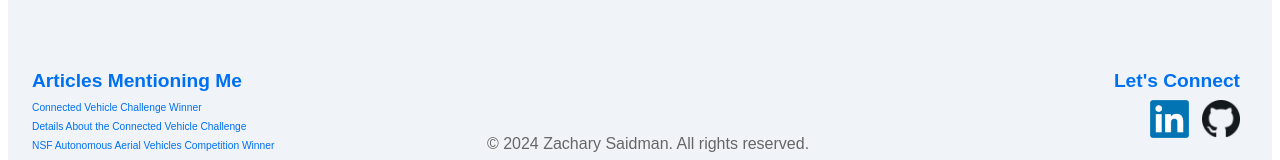
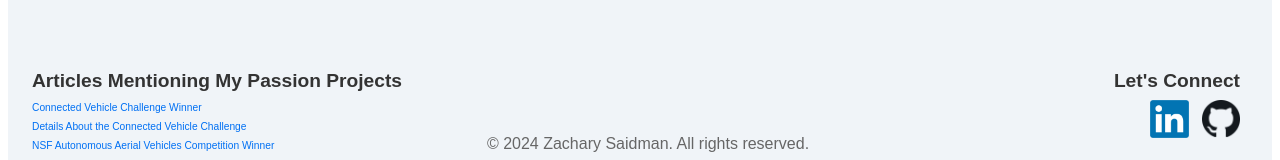
Before and after one commit to ZackSaidman/meet-zack, a Next.js app: page / in a window 1280 px wide. Shown: the part 631-791 px from the top of the page. Built offline with nearby package versions, Linux system fonts and the light colour scheme; grey boxes are pictures that could not be loaded.

Commit message:
Reformat Main Page

```diff
--- a/app/page.tsx
+++ b/app/page.tsx
@@ -108,7 +108,7 @@ const Home: React.FC = () => {
       </main>
       <footer style={{ fontSize: '0.8vw', color: '#666', position: 'absolute', bottom: 0, width: '100%', display: 'flex', justifyContent: 'space-between', padding: '2vh', backgroundColor: '#f0f4f8', boxSizing: 'border-box' }}>
         <section style={{ textAlign: 'left' }}>
-          <h2 style={{ fontSize: '1.5vw', color: '#0070f3', marginBottom: '1vh' }}>Articles Mentioning Me</h2>
+          <h2 style={{ fontSize: '1.5vw', color: '#333', marginBottom: '1vh' }}>Articles Mentioning My Passion Projects</h2>
           <ul style={{ listStyleType: 'none', padding: '0', color: '#333' }}>
             {articles.map((article) => (
               <li key={article.title} style={{ marginBottom: '1vh' }}>
@@ -120,7 +120,7 @@ const Home: React.FC = () => {
           </ul>
         </section>
         <section style={{ textAlign: 'right' }}>
-          <h2 style={{ fontSize: '1.5vw', color: '#0070f3', marginBottom: '1vh', marginRight: '3vh' }}>Let's Connect</h2>
+          <h2 style={{ fontSize: '1.5vw', color: '#333', marginBottom: '1vh', marginRight: '3vh' }}>Let's Connect</h2>
           <div style={{ display: 'flex', justifyContent: 'flex-end', gap: '1vw', marginRight: '3vh' }}>
             {socials.map((social) => (
               <SocialIcon key={social.name} url={social.url} image={social.image} alt={social.name} />
```
